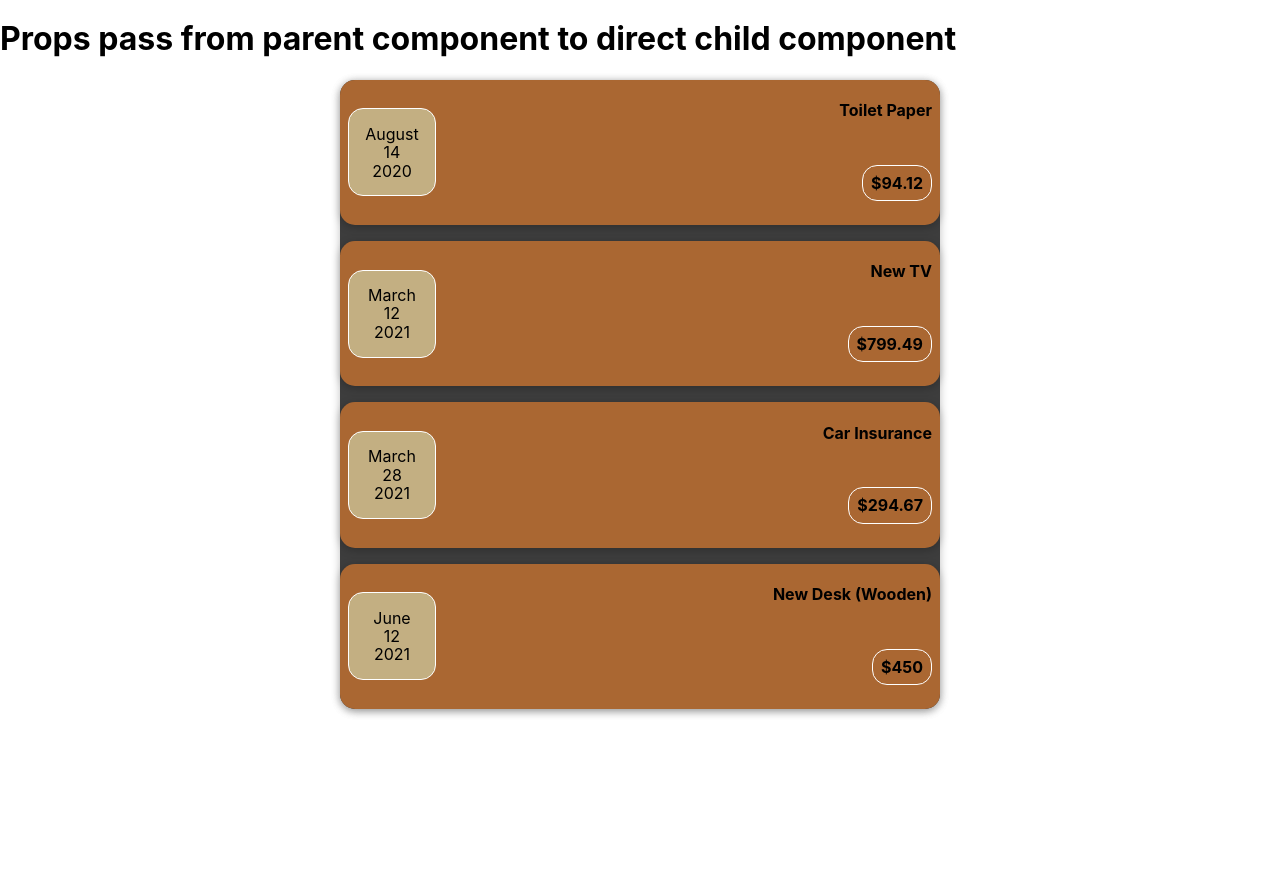
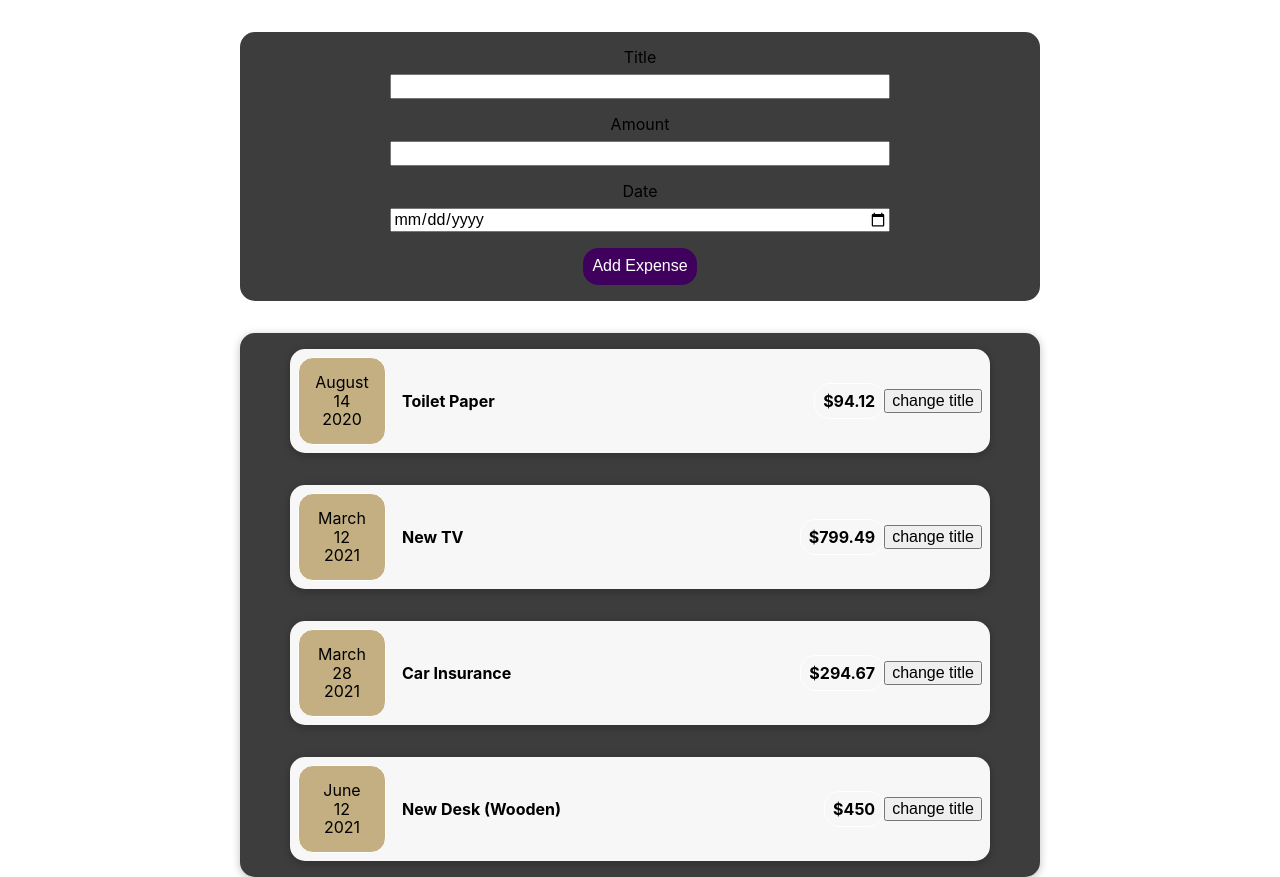
Before and after one commit to gichul0317/react-prep, a React (Create React App) app: page / in a window 1280 px wide. Before the commit the page ends 800 px from the top, so only its background shows below. Built offline with nearby package versions, Linux system fonts and the light colour scheme.

Commit message:
working on form inputs

```diff
--- a/src/App.js
+++ b/src/App.js
@@ -2,8 +2,9 @@ import { BrowserRouter as Router, Switch, Route } from 'react-router-dom';
 import Todo from './components/Todo/Todo';
 import ExpenseItem from './components/Expenseitem/Expenseitem';
 import ExpenseDisplay from './components/ExpenseDisplay/ExpenseDisplay';
+import NewExpense from './components/NewExpense/NewExpense';
+import { render } from '@testing-library/react';
 import './partials/_setup.scss';
-import { render } from '@testing-library/react';
 
 function App() {
   const expenses = [
@@ -49,10 +50,7 @@ function App() {
 
   return (
     <div className="App">
-      <h1>Props pass from parent component to direct child component</h1>
-      {/* {
-        renderExpenses(expenses)
-      } */}
+      <NewExpense />
       <ExpenseDisplay
         item={expenses}
       />
--- /dev/null
+++ b/src/components/Card/Card.js
@@ -0,0 +1,11 @@
+import '../Card/Card.scss';
+
+function Card(props) {
+  const classes = 'card ' + props.className;
+
+  return (
+    <div className={classes}>{props.children}</div>
+  )
+}
+
+export default Card;
--- /dev/null
+++ b/src/components/Card/Card.scss
@@ -0,0 +1,4 @@
+.card {
+  box-shadow: 0 2px 8px rgba(0, 0, 0, 0.25);
+  border-radius: 15px;
+}
--- a/src/components/ExpenseDisplay/ExpenseDisplay.js
+++ b/src/components/ExpenseDisplay/ExpenseDisplay.js
@@ -2,9 +2,24 @@ import ExpenseItem from '../Expenseitem/Expenseitem';
 import '../ExpenseDisplay/ExpenseDisplay.scss';
 
 function ExpenseDisplay(props) {
+  const renderArr = function (item) {
+    let rendering = item.map(res => {
+      console.log(res);
+      return (
+        <ExpenseItem
+          key={res.id}
+          title={res.title}
+          amount={res.amount}
+          date={res.date}
+        />
+      )
+    })
+    return rendering;
+  }
+
   return (
     <div className="expenses">
-      <ExpenseItem
+      {/* <ExpenseItem
         title={props.item[0].title}
         amount={props.item[0].amount}
         date={props.item[0].date}
@@ -23,7 +38,11 @@ function ExpenseDisplay(props) {
         title={props.item[3].title}
         amount={props.item[3].amount}
         date={props.item[3].date}
-      />
+      /> */}
+      {
+        renderArr(props.item)
+      }
+
     </div>
   )
 
--- a/src/components/ExpenseDisplay/ExpenseDisplay.scss
+++ b/src/components/ExpenseDisplay/ExpenseDisplay.scss
@@ -1,9 +1,12 @@
 @import '../../partials/colors';
 
 .expenses {
-  max-width: 600px;
+  max-width: 800px;
   width: 100%;
   margin: 0 auto;
+  display: flex;
+  flex-direction: column;
+  align-items: center;
   box-shadow: 0 2px 8px rgba(0, 0, 0, 0.25);
   border-radius: 15px;
   background-color: $charcoal;
--- /dev/null
+++ b/src/components/ExpenseForm/ExpenseForm.js
@@ -0,0 +1,70 @@
+import { useState } from 'react';
+import '../ExpenseForm/ExpenseForm.scss';
+
+function ExpenseForm() {
+  const [title, setTitle] = useState('');
+  const [amount, setAmount] = useState('');
+  const [date, setDate] = useState('');
+
+  const titleHandler = (e) => {
+    console.log(e.target.value);
+    setTitle(e.target.value);
+  }
+
+  const amountHandler = (e) => {
+    setAmount(e.target.value);
+  }
+
+  const dateHandler = (e) => {
+    setDate(e.target.value);
+  }
+
+  const submitHandler = (e) => {
+    e.preventDefault();
+    const expenseData = {
+      title: title,
+      amount: amount,
+      date: new Date(date),
+    };
+    console.log(expenseData);
+
+    // delete inputs and back to initial state
+    setTitle('');
+    setAmount('');
+    setDate('');
+  }
+
+  return (
+    <form onSubmit={submitHandler}>
+      <div className="new-expense__controls">
+        <div className="new-expense__control">
+          <label htmlFor="title">Title</label>
+          <input type="text" id="title" onChange={titleHandler} value={title} />
+        </div>
+      </div>
+      <div className="new-expense__controls">
+        <div className="new-expense__control">
+          <label htmlFor="amount">Amount</label>
+          <input type="number" min="0.01" step="0.01" id="amount"
+            onChange={amountHandler}
+            value={amount}
+          />
+        </div>
+      </div>
+      <div className="new-expense__controls">
+        <div className="new-expense__control">
+          <label htmlFor="date">Date</label>
+          <input type="date" id="date" min="2019-01-01" max="2022-12-31"
+            onChange={dateHandler}
+            value={date}
+          />
+        </div>
+      </div>
+      <div className="new--expense__actions">
+        <button>Add Expense</button>
+      </div>
+    </form>
+  )
+}
+
+export default ExpenseForm;
--- a/src/components/Expenseitem/Expenseitem.js
+++ b/src/components/Expenseitem/Expenseitem.js
@@ -1,18 +1,27 @@
+import ExpenseDate from '../ExpenseDate/ExpenseDate';
+import Card from '../Card/Card';
+import { useState } from 'react';
 import '../Expenseitem/Expenseitem.scss';
-import ExpenseDate from '../ExpenseDate/ExpenseDate';
 
 function ExpenseItem(props) {
+  const [title, setTitle] = useState(props.title);
+
+  const btnHandler = () => {
+    setTitle('updated...');
+  }
+
   return (
     <>
-      <section className="expense">
+      <Card className="expense">
         <ExpenseDate
           date={props.date}
         />
         <div className="expense__description">
-          <h2 className="expense__title">{props.title}</h2>
+          <h2 className="expense__title">{title}</h2>
           <p className="expense__price">${props.amount}</p>
         </div>
-      </section>
+        <button onClick={btnHandler}>change title</button>
+      </Card>
     </>
   )
 }
--- a/src/components/Expenseitem/Expenseitem.scss
+++ b/src/components/Expenseitem/Expenseitem.scss
@@ -4,17 +4,17 @@
   display: flex;
   justify-content: space-between;
   align-items: center;
-  box-shadow: 0 2px 8px rgba(0, 0, 0, 0.25);
   padding: 0.5rem;
   margin: 1rem 0;
-  border-radius: 15px;
-  background-color: $brown;
+  background-color: $lightGrey;
+  width: 700px;
   &__description {
+    margin-left: 1rem;
     display: flex;
-    flex-direction: column;
+    // flex-direction: column;
     gap: 1rem;
-    align-items: flex-end;
-    justify-content: flex-start;
+    align-items: center;
+    justify-content: center;
     flex: 1;
   }
   &__title {
--- /dev/null
+++ b/src/components/NewExpense/NewExpense.js
@@ -0,0 +1,12 @@
+import '../NewExpense/NewExpense.scss';
+import ExpenseForm from '../ExpenseForm/ExpenseForm';
+
+function NewExpense() {
+  return (
+    <div className="new-expense">
+      <ExpenseForm />
+    </div>
+  )
+}
+
+export default NewExpense;
--- /dev/null
+++ b/src/components/NewExpense/NewExpense.scss
@@ -0,0 +1,34 @@
+@import '../../partials/colors';
+
+.new-expense {
+  max-width: 800px;
+  width: 100%;
+  margin: 2rem auto;
+  background-color: $charcoal;
+  border-radius: 15px;
+  text-align: center;
+  padding: 1rem;
+  &__controls {
+    // margin: 1rem 0;
+    display: flex;
+    flex-direction: column;
+    align-items: center;
+    margin-bottom: 1rem;
+  }
+  &__control {
+    width: 65%;
+    display: flex;
+    flex-direction: column;
+  }
+  label {
+    margin-bottom: 0.5rem;
+  }
+  button {
+    cursor: pointer;
+    border: 1px solid #40005d;
+    background-color: #40005d;
+    color: white;
+    border-radius: 15px;
+    padding: 0.5rem;
+  }
+}
```
Also changed, not shown: src/components/ExpenseForm/ExpenseForm.scss (added).
